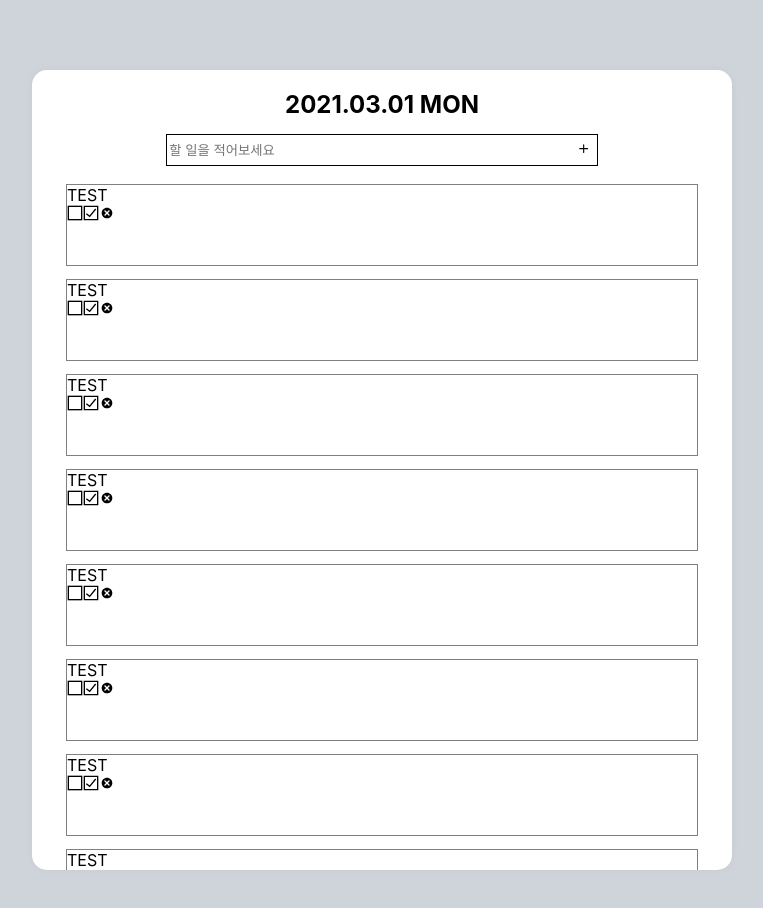
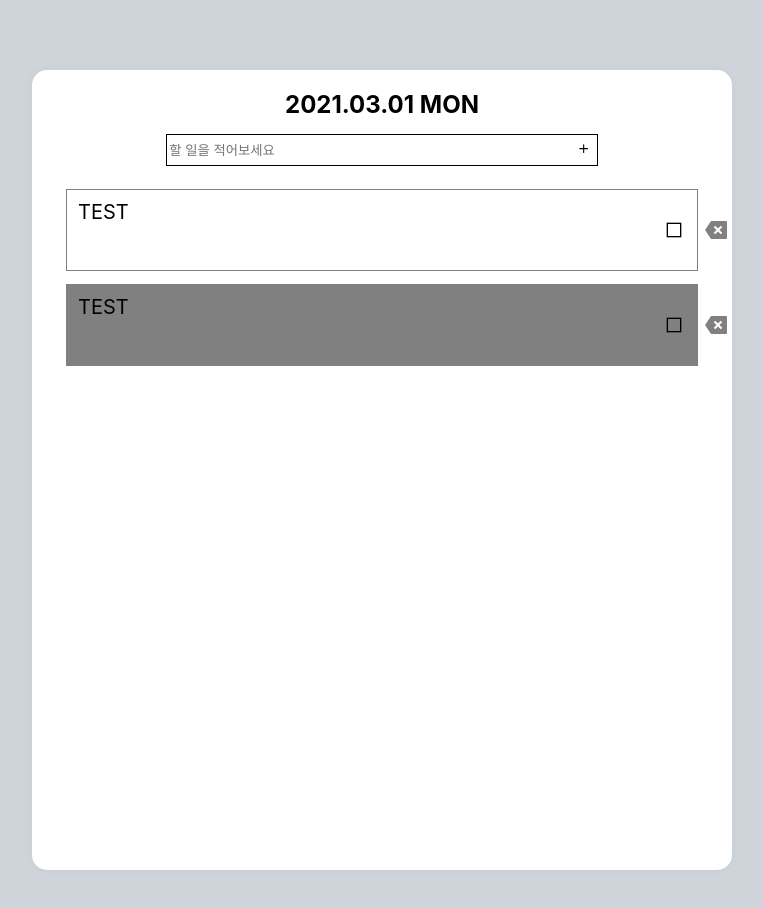
Before and after one commit to KAEN7/todo-list, a React (Create React App) app: page / in a window 1280 px wide. Shown: the top 908 px of the page, without its empty margins (258-1021 px from the left). Built offline with nearby package versions, Linux system fonts and the light colour scheme.

Commit message:
Add TodoList style
New list childe, todo, btn style

```diff
--- a/src/components/TodoBox.js
+++ b/src/components/TodoBox.js
@@ -8,7 +8,9 @@ const BoxBlock = styled.div`
   display: flex;
   flex-direction: column;
   align-items: center;
-  margin-top: 100px;
+  margin-top: 120px;
+  padding-bottom: 30px;
+  position: relative;
 `;
 
 function TodoBox() {
@@ -16,17 +18,6 @@ function TodoBox() {
     <BoxBlock>
       <TodoList children="TEST" />
       <TodoList children="TEST" />
-      <TodoList children="TEST" />
-      <TodoList children="TEST" />
-      <TodoList children="TEST" />
-      <TodoList children="TEST" />
-      <TodoList children="TEST" />
-      <TodoList children="TEST" />
-      <TodoList children="TEST" />
-      <TodoList children="TEST" />
-      <TodoList children="TEST" />
-      <TodoList children="TEST" />
-      <TodoList children="TEST" />
     </BoxBlock>
   );
 }
--- a/src/components/TodoList.js
+++ b/src/components/TodoList.js
@@ -1,24 +1,64 @@
 import React from "react";
 import styled from "styled-components";
-import { TiDelete } from "react-icons/ti";
+import { RiDeleteBack2Fill } from "react-icons/ri";
 import { GrCheckbox, GrCheckboxSelected } from "react-icons/gr";
 
 const ListBlock = styled.div`
-  position: relative;
+  display: flex;
+  justify-content: space-between;
   width: 90%;
   min-height: 80px;
   max-height: 140px;
   margin-top: 15px;
   outline: 0.7px solid gray;
+  &:first-child {
+    margin-top: 0;
+  }
+  &:last-child {
+    background: gray;
+    margin-bottom: 0;
+  }
+
+  .todo {
+    font-size: 20px;
+    margin-top: 10px;
+    margin-left: 11px;
+    display: flex;
+  }
+  .btnGroup {
+    display: flex;
+    align-items: center;
+    margin: 1px;
+    .check {
+      display: none;
+      transform: translateX(100%);
+    }
+    .checkbox {
+      display: flex;
+      transform: translateX(100%);
+    }
+    .delete {
+      display: flex;
+      margin: 3px;
+      font-size: 24px;
+      transform: translateX(150%);
+      color: gray;
+      &:hover {
+        color: black;
+      }
+    }
+  }
 `;
 
 function TodoList({ children }) {
   return (
     <ListBlock>
-      <div>{children}</div>
-      <GrCheckbox />
-      <GrCheckboxSelected />
-      <TiDelete />
+      <div className="todo">{children}</div>
+      <div className="btnGroup">
+        <GrCheckbox className="checkbox" />
+        <GrCheckboxSelected className="check" />
+        <RiDeleteBack2Fill className="delete" />
+      </div>
     </ListBlock>
   );
 }
```
